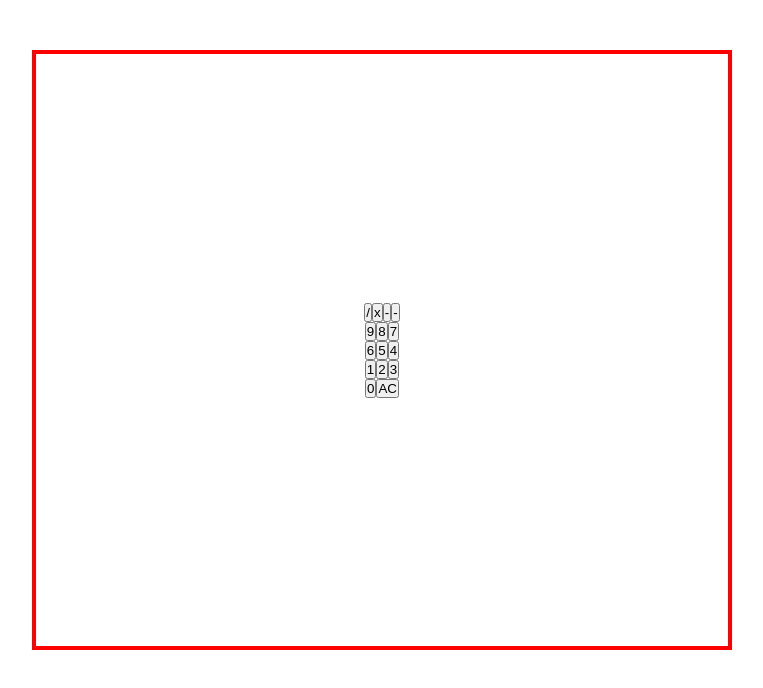
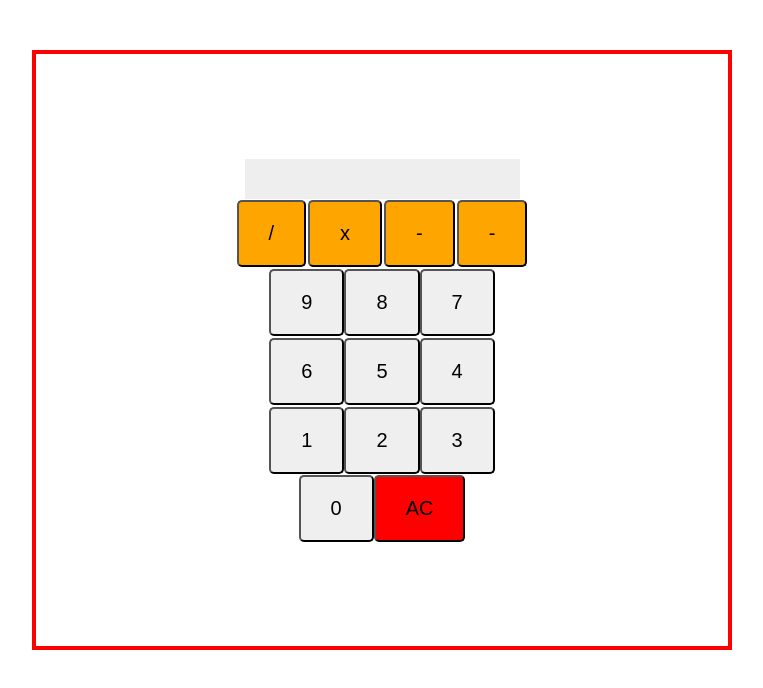
Before and after one commit to Aatthi/Color-Fliper, a plain HTML site: page Quiz/calculator.html in a window 1280 px wide. Shown: the whole page, without its empty margins (258-1021 px from the left). Drawn offline with Linux system fonts and the light colour scheme.

Commit message:
Update calculator.html

```diff
--- a/Quiz/calculator.html
+++ b/Quiz/calculator.html
@@ -31,10 +31,26 @@
 
     }
 
+    #display{
+        font-family: monospace;
+        font-size: 30px;
+        background: rgb(238, 238, 238);
+        width: 275px;
+        padding: 5px 10px;
+        text-align: right;
+        height: 40px;
+    }
+
     .functionButtons{
         display: flex;
         justify-content: center;
         align-items: center;
+
+    }
+
+    .functionButtons button{
+        background: orange;
+        margin: 1px;
     }
 
     .numbersRow{
@@ -43,14 +59,34 @@
         align-items: center;
     }
 
+    .numbersRow{
+        margin: 1px;
+        border: none;
+    }
+
     .cancelButton{
         display: flex;
         justify-content: center;
         align-items: center;
     }
+
+    button{
+        padding: 20px 30px;
+        font-size: 20px;
+        border-radius: 5px;
+    }
+
+    #ac{
+        background: red;
+
+
+    }
 </style>
 <body>
     <div class="wrapper">
+        <div class="display-Wrapper">
+            <h1 id="display"></h1>
+        </div>
         <div class="functionButtons">
             <button>/</button>
             <button>x</button>
@@ -58,25 +94,50 @@
             <button>-</button>
         </div>
         <div class="numbersRow">
-            <button>9</button>
-            <button>8</button>
-            <button>7</button>
+            <button class="number" value="9">9</button>
+            <button class="number" value="8">8</button>
+            <button class="number" value="7">7</button>
         </div>
         <div class="numbersRow">
-            <button>6</button>
-            <button>5</button>
-            <button>4</button>
+            <button class="number" value="6">6</button>
+            <button class="number" value="5">5</button>
+            <button class="number" value="4">4</button>
         </div>
         <div class="numbersRow">
-            <button>1</button>
-            <button>2</button>
-            <button>3</button>
+            <button class="number" value="1">1</button>
+            <button class="number" value="2">2</button>
+            <button class="number" value="3">3</button>
         </div>
         <div class="cancelButton">
-            <button>0</button>
-            <button>AC</button>
+            <button class="number" value="0">0</button>
+            <button id="ac">AC</button>
         </div>
+    </div>
 
-    </div>
+    <script>
+        var display = document.querySelector('#display');
+        var button, i;
+
+        button = Array.from(document.querySelectorAll('.number'));
+
+
+        function displayNumbers() {
+                for (i = 0; i < button.length; i++) {
+                    button[i].addEventListener('click', function(){
+
+                            display.innerHTML = this.value
+
+
+                    })
+                }
+        }
+
+        displayNumbers();
+
+
+        // now everytime I hit the button the numbers should type next to each other
+
+
+    </script>
 </body>
 </html>
```
